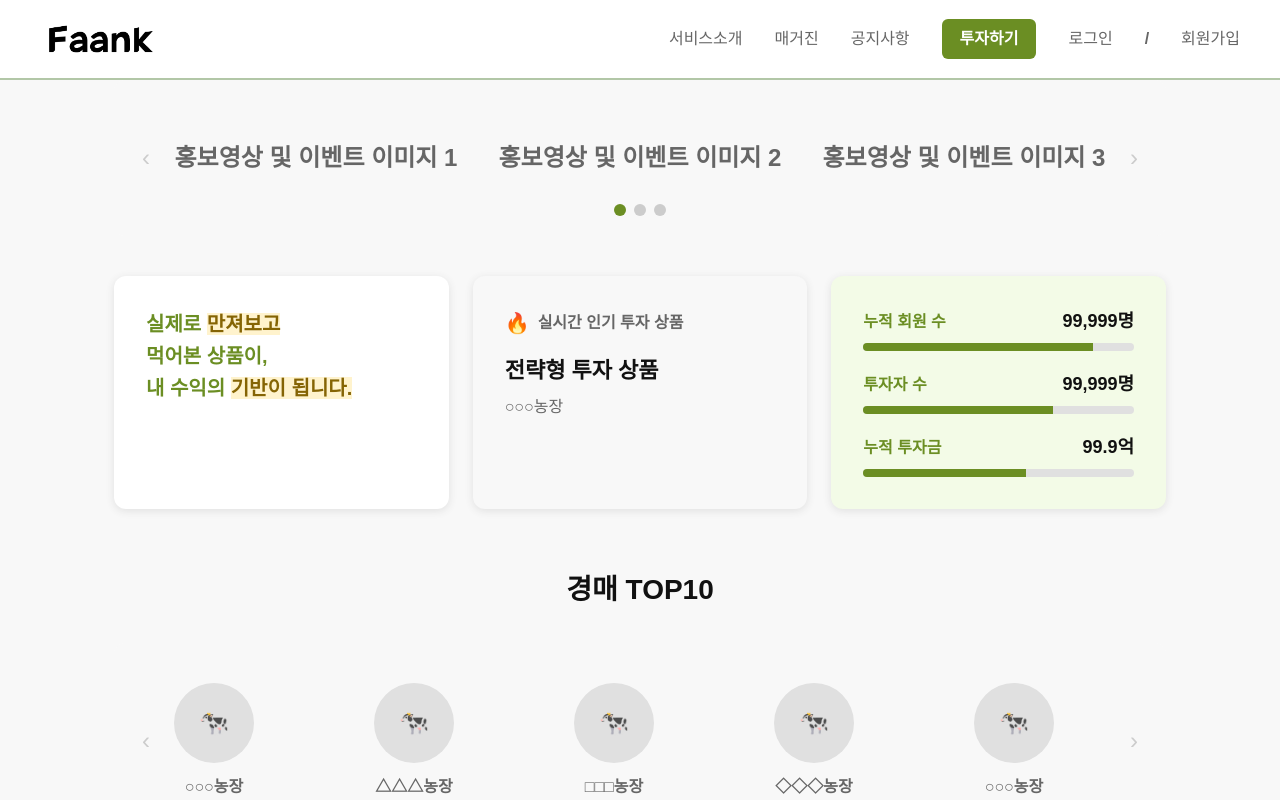
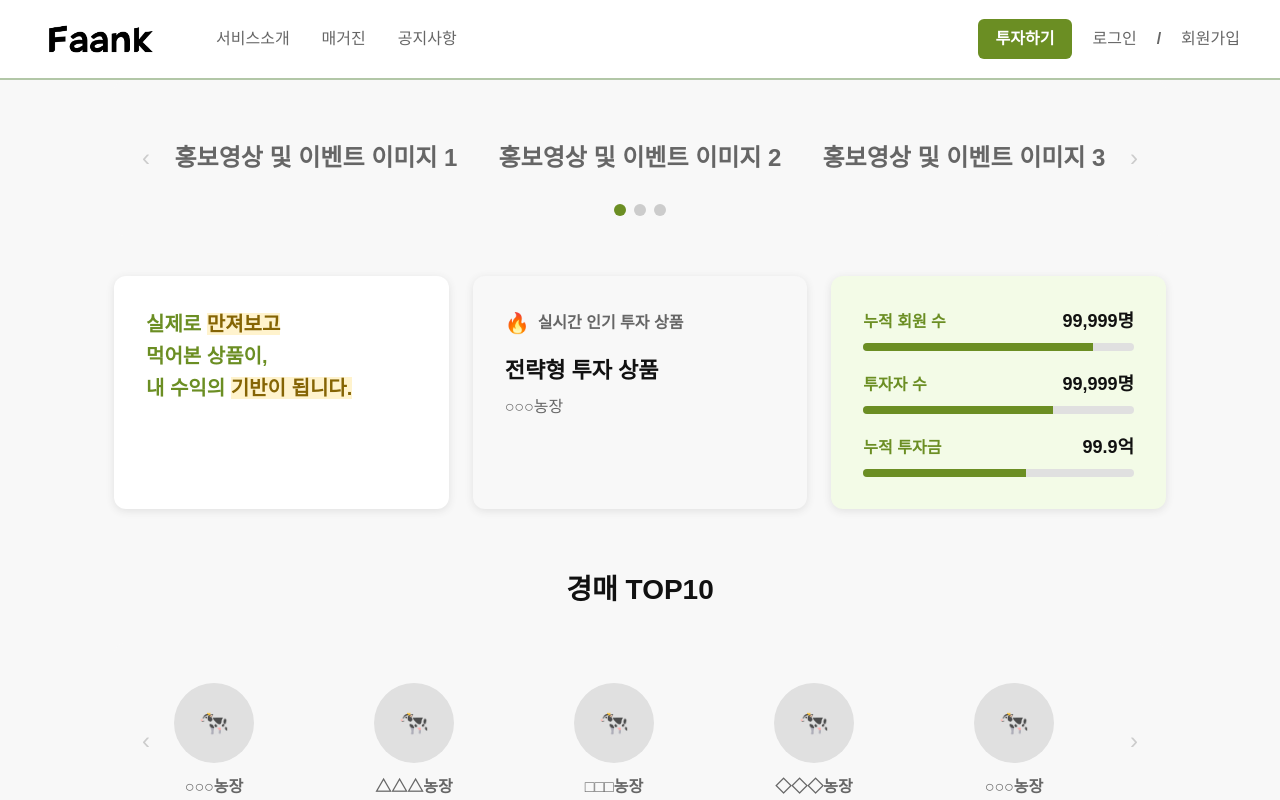
Before and after one commit to Faank-Web/KEBA-front, a Next.js app: page / in a window 1280 px wide. Shown: the top 800 px of the page. Built offline with nearby package versions, Linux system fonts and the light colour scheme.

Commit message:
반응형 페이지 헤더

```diff
--- a/src/app/ClientLayout.tsx
+++ b/src/app/ClientLayout.tsx
@@ -47,17 +47,19 @@ export default function ClientLayout({ children }: { children: React.ReactNode }
     <>
       {/* 상단 메뉴 */}
       <header style={{ height: 80, background: "#fff", borderBottom: "2px solid #b2c7a7", display: "flex", alignItems: "center", padding: "0 40px", fontWeight: 700, fontSize: 20, color: "#111", justifyContent: "space-between", position: "relative", zIndex: 100 }}>
-        {/* 로고 */}
+        {/* 로고 + 왼쪽 메뉴 */}
         <div style={{ display: "flex", alignItems: "center", gap: 32 }}>
           <Link href="/" style={{ display: "flex", alignItems: "center", textDecoration: "none" }}>
             <Image src="/logo.png" alt="FAANK 로고" width={120} height={120} priority />
           </Link>
+          <nav className="main-nav-left" style={{ display: "flex", alignItems: "center", gap: 32, marginLeft: 24 }}>
+            <button onClick={() => goToMainAndScroll('about-section', isMain)} style={{ background: "none", border: "none", fontSize: 16, color: "#666", cursor: "pointer", fontWeight: 500 }}>서비스소개</button>
+            <button onClick={() => goToMainAndScroll('magazine-section', isMain)} style={{ background: "none", border: "none", fontSize: 16, color: "#666", cursor: "pointer", fontWeight: 500 }}>매거진</button>
+            <button onClick={() => goToMainAndScroll('notice-section', isMain)} style={{ background: "none", border: "none", fontSize: 16, color: "#666", cursor: "pointer", fontWeight: 500 }}>공지사항</button>
+          </nav>
         </div>
-        {/* 데스크탑 메뉴 */}
-        <nav className="desktop-nav" style={{ display: "flex", alignItems: "center", gap: 32 }}>
-          <button onClick={() => goToMainAndScroll('about-section', isMain)} style={{ background: "none", border: "none", fontSize: 16, color: "#666", cursor: "pointer", fontWeight: 500 }}>서비스소개</button>
-          <button onClick={() => goToMainAndScroll('magazine-section', isMain)} style={{ background: "none", border: "none", fontSize: 16, color: "#666", cursor: "pointer", fontWeight: 500 }}>매거진</button>
-          <button onClick={() => goToMainAndScroll('notice-section', isMain)} style={{ background: "none", border: "none", fontSize: 16, color: "#666", cursor: "pointer", fontWeight: 500 }}>공지사항</button>
+        {/* 오른쪽 메뉴 */}
+        <nav className="main-nav-right" style={{ display: "flex", alignItems: "center", gap: 20 }}>
           {isLoggedIn ? (
             <>
               <a href="/products" style={{ background: "#6b8e23", color: "#fff", borderRadius: 6, padding: "8px 18px", fontWeight: 700, fontSize: 16, textDecoration: "none" }}>투자하기</a>
@@ -68,6 +70,7 @@ export default function ClientLayout({ children }: { children: React.ReactNode }
               <a href="/login" style={{ color: "#666", fontWeight: 500, fontSize: 16, textDecoration: "none" }}>로그인</a>
               <span style={{ color: "#666", fontSize: 16 }}>/</span>
               <a href="/signup" style={{ color: "#666", fontWeight: 500, fontSize: 16, textDecoration: "none" }}>회원가입</a>
+              <a href="/products" style={{ background: "#6b8e23", color: "#fff", borderRadius: 6, padding: "8px 18px", fontWeight: 700, fontSize: 16, textDecoration: "none", marginLeft: 8 }}>투자하기</a>
             </>
           )}
         </nav>
@@ -95,6 +98,7 @@ export default function ClientLayout({ children }: { children: React.ReactNode }
                 <>
                   <a href="/login" style={{ color: "#4b5e2e", fontWeight: 700, fontSize: 20, textDecoration: "none", marginTop: 8 }}>로그인</a>
                   <a href="/signup" style={{ color: "#4b5e2e", fontWeight: 700, fontSize: 20, textDecoration: "none", marginTop: 8 }}>회원가입</a>
+                  <a href="/products" style={{ background: "#6b8e23", color: "#fff", borderRadius: 8, padding: "12px 0", fontWeight: 800, fontSize: 20, textDecoration: "none", textAlign: "center", marginTop: 12, width: 180 }}>투자하기</a>
                 </>
               )}
             </nav>
--- a/src/app/globals.css
+++ b/src/app/globals.css
@@ -176,3 +176,20 @@ body {
     gap: 8px !important;
   }
 }
+
+@media (max-width: 1024px) {
+  .main-nav-left, .main-nav-right, .desktop-nav {
+    display: none !important;
+  }
+  .mobile-menu-btn {
+    display: block !important;
+  }
+}
+@media (min-width: 1025px) {
+  .main-nav-left, .main-nav-right, .desktop-nav {
+    display: flex !important;
+  }
+  .mobile-menu-btn {
+    display: none !important;
+  }
+}
--- a/src/app/page.tsx
+++ b/src/app/page.tsx
@@ -63,12 +63,14 @@ export default function HomePage() {
       <header className="main-header" style={{ height: 80, background: "#fff", borderBottom: "2px solid #b2c7a7", display: "flex", alignItems: "center", padding: "0 40px", fontWeight: 700, fontSize: 20, color: "#111", justifyContent: "space-between", position: "relative", zIndex: 100 }}>
         <div style={{ display: "flex", alignItems: "center", gap: 32 }}>
           <Image src="/logo.png" alt="FAANK 로고" width={120} height={120} priority />
+          <nav className="main-nav-left" style={{ display: "flex", alignItems: "center", gap: 32, marginLeft: 24 }}>
+            <button onClick={() => scrollToSection("about-section")} style={{ background: "none", border: "none", fontSize: 16, color: "#666", cursor: "pointer", fontWeight: 500 }}>서비스소개</button>
+            <button onClick={() => scrollToSection("magazine-section")} style={{ background: "none", border: "none", fontSize: 16, color: "#666", cursor: "pointer", fontWeight: 500 }}>매거진</button>
+            <button onClick={() => scrollToSection("notice-section")} style={{ background: "none", border: "none", fontSize: 16, color: "#666", cursor: "pointer", fontWeight: 500 }}>공지사항</button>
+          </nav>
         </div>
-        {/* 데스크탑 메뉴 */}
-        <nav className="desktop-nav" style={{ display: "flex", alignItems: "center", gap: 32 }}>
-          <button onClick={() => scrollToSection("about-section")} style={{ background: "none", border: "none", fontSize: 16, color: "#666", cursor: "pointer", fontWeight: 500 }}>서비스소개</button>
-          <button onClick={() => scrollToSection("magazine-section")} style={{ background: "none", border: "none", fontSize: 16, color: "#666", cursor: "pointer", fontWeight: 500 }}>매거진</button>
-          <button onClick={() => scrollToSection("notice-section")} style={{ background: "none", border: "none", fontSize: 16, color: "#666", cursor: "pointer", fontWeight: 500 }}>공지사항</button>
+        {/* 오른쪽 메뉴 */}
+        <nav className="main-nav-right" style={{ display: "flex", alignItems: "center", gap: 20 }}>
           <a href="/products" style={{ background: "#6b8e23", color: "#fff", borderRadius: 6, padding: "8px 18px", fontWeight: 700, fontSize: 16, textDecoration: "none" }}>투자하기</a>
           <a href="/login" style={{ color: "#666", fontWeight: 500, fontSize: 16, textDecoration: "none" }}>로그인</a>
           <span style={{ color: "#666", fontSize: 16 }}>/</span>
```
